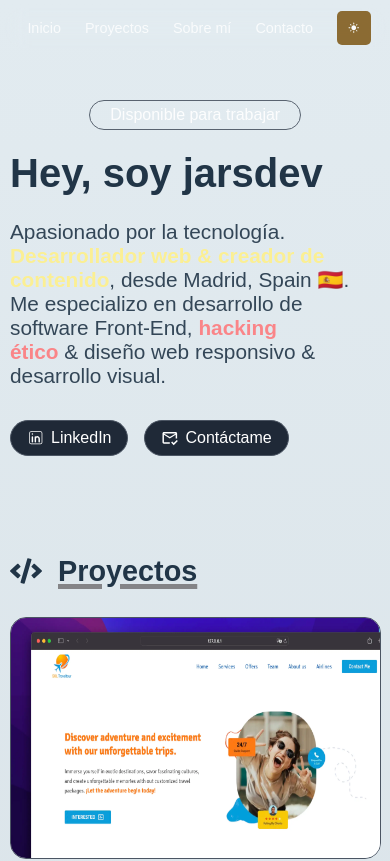
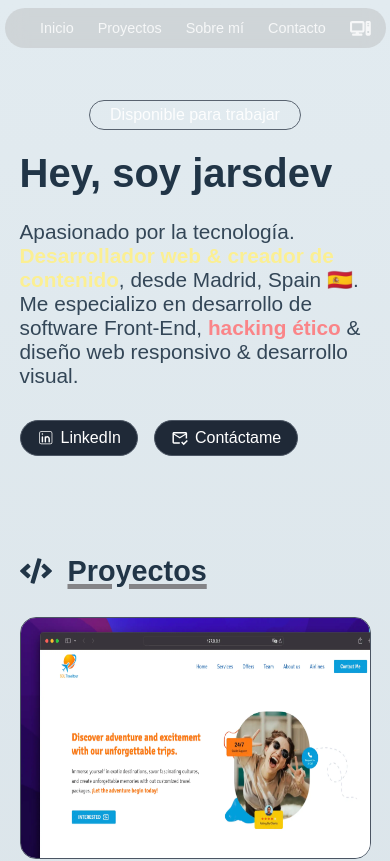
Before and after one commit to 302founddev/aquamancode, a React (Vite) app: page / in a window 390 px wide. Shown: the top 861 px of the page. Built offline with nearby package versions, Linux system fonts and the light colour scheme.

Commit message:
New header styles

```diff
--- a/src/components/header.css
+++ b/src/components/header.css
@@ -7,11 +7,13 @@
     border-radius: 5px;
     width: 70%;
     backdrop-filter: blur(20px);
+    background: rgba(180, 180, 180, 0.4);
     margin: auto;
     display: flex;
     align-items: center;
     justify-content: space-between;
     z-index: 1;
+    margin-top: 8px;
 }
 
 .navbar ul {
@@ -45,14 +47,11 @@
 }
 
 .light-dark {
-    background: #764c04;
     color: #fff;
     display: flex;
     align-items: center;
-    padding: 10px;
     cursor: pointer;
-    border-radius: 5px;
-    border-color: transparent;
+    font-size: 1.3rem;
 }
 
 .sticky {
--- a/src/components/header.jsx
+++ b/src/components/header.jsx
@@ -1,6 +1,5 @@
 import './header.css';
-
-import { MdLightMode } from "react-icons/md";
+import { FaComputer } from "react-icons/fa6";
 import { Link } from 'react-router-dom';
 
 
@@ -25,7 +24,7 @@ export const Header = () => {
                     <li><Link to="/projectos">Proyectos</Link></li>
                     <li><a href="/#sobremi">Sobre mí</a></li>
                     <li><Link to="/contacto">Contacto</Link></li>
-                    <li><button className='light-dark'><MdLightMode /></button></li>
+                    <li className='light-dark'><FaComputer /></li>
                 </ul>
             </nav>
         </>
--- a/src/components/home.css
+++ b/src/components/home.css
@@ -129,6 +129,5 @@
     }
     .exp {
         width: 100%;
-        text-wrap: pretty;
     }
 }
--- a/src/main.css
+++ b/src/main.css
@@ -13,7 +13,6 @@ main {
 body {
   margin: auto;
   width: 63%;
-  padding: 0 10px;
 }
 
 @media (prefers-color-scheme: light) {
@@ -38,6 +37,6 @@ body {
     color: #fff;
   }
   body {
-    width: 95%;
+    width: 90%;
   }
 }
```
